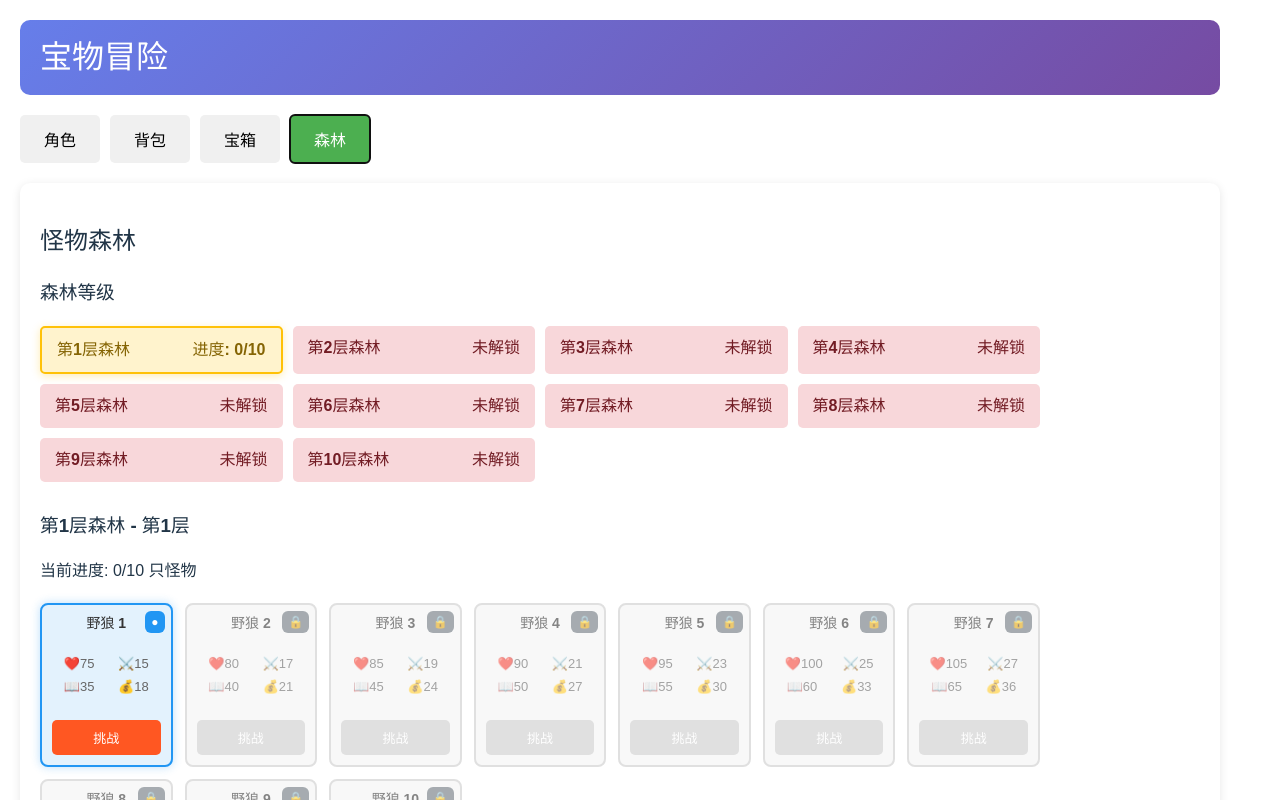
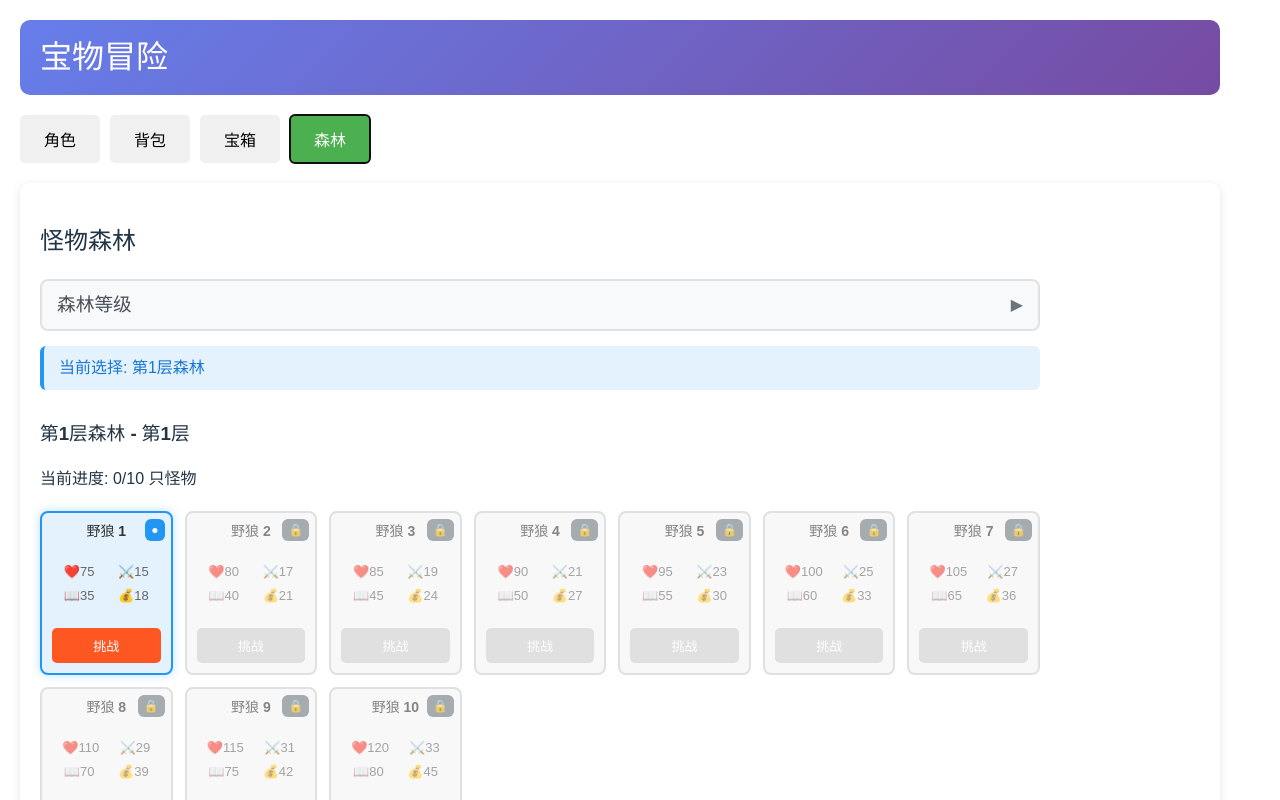
Before and after one commit to Hujunjob/MonadBox, a React (Vite) app in the folder treasure-adventure/: page / in a window 1280 px wide. Both pictures are taken after a click on the button "森林". Shown: the top 800 px of the page. Built offline with nearby package versions, Linux system fonts and the light colour scheme.

Commit message:
update：ui

```diff
--- a/treasure-adventure/src/App.css
+++ b/treasure-adventure/src/App.css
@@ -2424,3 +2424,45 @@
   transform: translateY(-2px);
   box-shadow: 0 6px 12px rgba(40, 167, 69, 0.4);
 }
+
+/* 森林等级折叠展开样式 */
+.forest-levels-header {
+  display: flex;
+  justify-content: space-between;
+  align-items: center;
+  padding: 10px 15px;
+  background: #f8f9fa;
+  border-radius: 8px;
+  border: 2px solid #dee2e6;
+  margin-bottom: 15px;
+  transition: all 0.3s ease;
+}
+
+.forest-levels-header:hover {
+  background: #e9ecef;
+  border-color: #adb5bd;
+}
+
+.forest-levels-header h3 {
+  margin: 0;
+  color: #495057;
+}
+
+.expand-icon {
+  font-size: 16px;
+  color: #6c757d;
+  transition: transform 0.3s ease;
+}
+
+.current-forest-summary {
+  padding: 10px 15px;
+  background: #e3f2fd;
+  border-radius: 6px;
+  border-left: 4px solid #2196f3;
+  margin-bottom: 15px;
+}
+
+.current-forest-summary span {
+  color: #1976d2;
+  font-weight: 500;
+}
--- a/treasure-adventure/src/components/MonsterForest.tsx
+++ b/treasure-adventure/src/components/MonsterForest.tsx
@@ -4,6 +4,7 @@ import { useGameStore } from '../store/gameStore';
 const MonsterForest: React.FC = () => {
   const { player, forestLevels, startBattle } = useGameStore();
   const [selectedForestLevel, setSelectedForestLevel] = React.useState(player.currentForestLevel);
+  const [isForestLevelExpanded, setIsForestLevelExpanded] = React.useState(false);
 
   const currentForest = forestLevels.find(forest => forest.level === selectedForestLevel);
 
@@ -24,7 +25,16 @@ const MonsterForest: React.FC = () => {
       <h2>怪物森林</h2>
 
       <div className="forest-levels">
+        <div
+          className="forest-levels-header"
+          onClick={() => setIsForestLevelExpanded(!isForestLevelExpanded)}
+          style={{ cursor: 'pointer' }}
+        >
           <h3>森林等级</h3>
+          <span className="expand-icon">{isForestLevelExpanded ? '▼' : '▶'}</span>
+        </div>
+
+        {isForestLevelExpanded && (
           <div className="level-list">
             {forestLevels.map(forest => (
               <div
@@ -48,6 +58,13 @@ const MonsterForest: React.FC = () => {
               </div>
             ))}
           </div>
+        )}
+
+        {!isForestLevelExpanded && (
+          <div className="current-forest-summary">
+            <span>当前选择: {currentForest?.name || `第${selectedForestLevel}层森林`}</span>
+          </div>
+        )}
       </div>
 
       {currentForest && (
--- a/treasure-adventure/src/config/gameConfig.ts
+++ b/treasure-adventure/src/config/gameConfig.ts
@@ -93,9 +93,9 @@ export const GAME_CONFIG = {
 
   // 宝箱奖励概率配置
   TREASURE_BOX_PROBABILITIES: {
-    GOLD: 3,     // 金币 20%
+    GOLD: 20,     // 金币 20%
     BLOOD_POTION: 7,  // 血瓶 7%
-    PET_EGG: 20,   // 宠物蛋 3%
+    PET_EGG: 3,   // 宠物蛋 3%
     // 装备 70% (7种装备类型，每种10%)
     // 剩余概率自动分配给装备
   },
```
Lines whose indentation alone changed are shown as unchanged.
